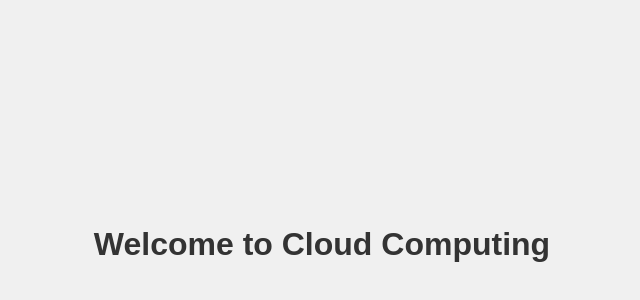
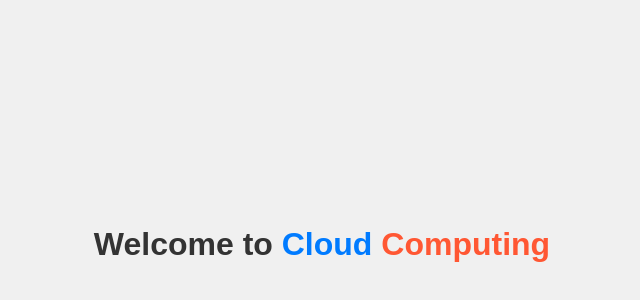
Before and after one commit to Subham966/Azure_App_Services, a plain HTML site: page index.html in a window 1280 px wide. Shown: the part 156-456 px from the top of the page, without its empty margins (318-958 px from the left). Drawn offline with Linux system fonts and the light colour scheme.

Commit message:
Update index.html

```diff
--- a/index.html
+++ b/index.html
@@ -17,9 +17,15 @@
         h1 {
             color: #333;
         }
+        .highlight {
+            color: #007BFF; /* Blue color */
+        }
+        .highlight-2 {
+            color: #FF5733; /* Orange color */
+        }
     </style>
 </head>
 <body>
-    <h1>Welcome to Cloud Computing</h1>
+    <h1>Welcome to <span class="highlight">Cloud</span> <span class="highlight-2">Computing</span></h1>
 </body>
 </html>
```
